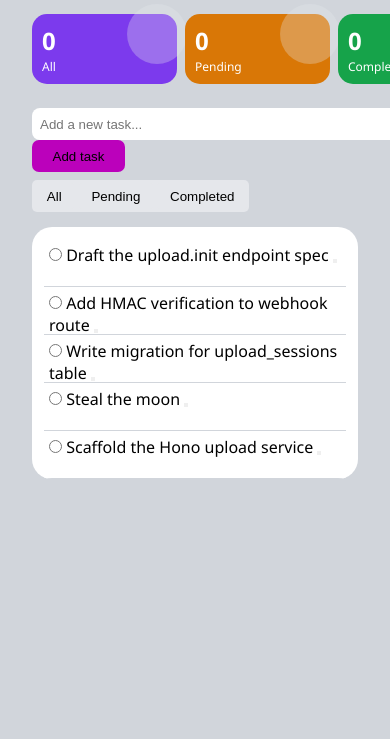
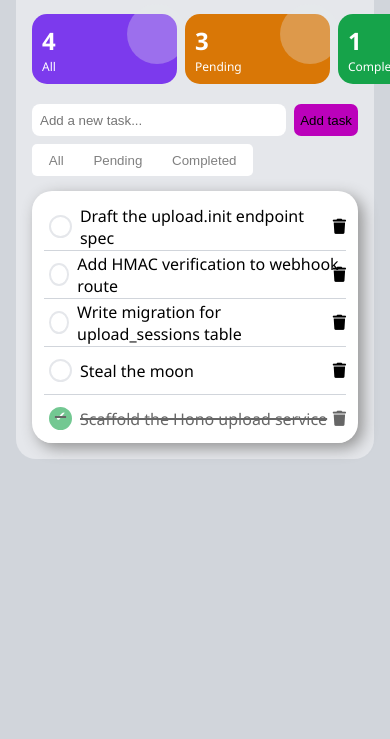
Before and after one commit to TaigaRaider/TDL, a plain HTML site: page index.html in a window 390 px wide. Shown: the part 105-844 px from the top of the page. Drawn offline with Linux system fonts and the light colour scheme.

Commit message:
I improved the layout and styling, next iter-obj:responsive js and css

```diff
--- a/index.html
+++ b/index.html
@@ -1,37 +1,42 @@
-<!DOCTYPE html>
+<!doctype html>
 <html lang="en">
   <head>
-    <meta charset="UTF-8">
-    <meta name="viewport" content="width=device-width, initial-scale=1.0">
-    <link rel="stylesheet" href="style.css">
+    <meta charset="UTF-8" />
+    <meta name="viewport" content="width=device-width, initial-scale=1.0" />
+    <link
+      rel="stylesheet"
+      href="https://cdnjs.cloudflare.com/ajax/libs/font-awesome/6.5.0/css/all.min.css"
+    />
+    <link rel="stylesheet" href="style.css" />
     <title>Todo</title>
   </head>
   <body>
     <div id="app">
       <header>
-            <h6 style="color: var(--color-muted-foreground);">WORKSPACE</h6>
-            <h1>Your tasks</h1>
+        <h6 style="color: var(--color-muted-foreground)">WORKSPACE</h6>
+        <h1 style="color: var(--color-foreground); margin-top: 0">
+          Your tasks
+        </h1>
       </header>
 
       <div class="dashboard">
         <div class="dashboard-item" id="all">
-                <p class="dashboard-item-count">0</p>
+          <p class="dashboard-item-count">4</p>
           <span class="dashboard-item-tag">All</span>
         </div>
 
         <div class="dashboard-item" id="pending">
-                <p class="dashboard-item-count">0</p>
+          <p class="dashboard-item-count">3</p>
           <span class="dashboard-item-tag">Pending</span>
         </div>
 
         <div class="dashboard-item" id="completed">
-                <p class="dashboard-item-count">0</p>
+          <p class="dashboard-item-count">1</p>
           <span class="dashboard-item-tag">Completed</span>
         </div>
-
       </div>
       <div class="input_fi">
-            <input id="input-task" type="text" placeholder="Add a new task...">
+        <input id="input-task" type="text" placeholder="Add a new task..." />
         <button id="add-task">Add task</button>
       </div>
       <section class="todo-section">
@@ -43,43 +48,50 @@
 
         <ul class="todo-list">
           <li class="todo-item">
-                    <input id= "task1" type="radio" value="Task Completed">
-                    <label for="task1">
+            <input id="task1" type="checkbox" value="Task Completed" />
+            <label for="task1" id="task1-label">
               Draft the upload.init endpoint spec
             </label>
-                    <button class="delete-button"><i class="fa-duotone fa-solid fa-trash"></i></button>
+            <button class="delete-button">
+              <i class="fa-duotone fa-solid fa-trash"></i>
+            </button>
           </li>
           <li class="todo-item">
-                    <input id= "task1" type="radio" value="Task Completed">
-                    <label for="task1">
+            <input id="task2" type="checkbox" value="Task Completed" />
+            <label for="task2" id="task2-label">
               Add HMAC verification to webhook route
             </label>
-                    <button class="delete-button"><i class="fa-duotone fa-solid fa-trash"></i></button>
+            <button class="delete-button">
+              <i class="fa-duotone fa-solid fa-trash"></i>
+            </button>
           </li>
           <li class="todo-item">
-                    <input id= "task1" type="radio" value="Task Completed">
-                    <label for="task1">
+            <input id="task3" type="checkbox" value="Task Completed" />
+            <label for="task3" id="task3-label">
               Write migration for upload_sessions table
             </label>
-                    <button class="delete-button"><i class="fa-duotone fa-solid fa-trash"></i></i></button>
+            <button class="delete-button">
+              <i class="fa-duotone fa-solid fa-trash"></i>
+            </button>
           </li>
           <li class="todo-item">
-                    <input id= "task1" type="radio" value="Task Completed">
-                    <label for="task1">
-                        Steal the moon
-                    </label>
-                    <button class="delete-button"><i class="fa-duotone fa-solid fa-trash"></i></button>
+            <input id="task4" type="checkbox" value="Task Completed" />
+            <label for="task4" id="task4-label"> Steal the moon </label>
+            <button class="delete-button">
+              <i class="fa-duotone fa-solid fa-trash"></i>
+            </button>
           </li>
           <li class="todo-item">
-                    <input id= "task1" type="radio" value="Task Completed">
-                    <label for="task1">
+            <input checked id="task5" type="checkbox" value="Task Completed" />
+            <label for="task5" id="task5-label">
               Scaffold the Hono upload service
             </label>
-                    <button class="delete-button"><i class="fa-duotone fa-solid fa-trash"></i></button>
+            <button class="delete-button">
+              <i class="fa-duotone fa-solid fa-trash"></i>
+            </button>
           </li>
         </ul>
       </section>
-
     </div>
 
     <script src="todo.js"></script>
--- a/style.css
+++ b/style.css
@@ -1,7 +1,7 @@
-:root{
+:root {
   --color-background: #d1d5db;
   --color-foreground: rgb(0, 0, 0);
-  --color-primary:rgb(59, 130, 246);
+  --color-primary: rgb(59, 130, 246);
   --color-primary-foreground: rgb(255, 255, 255);
   --color-muted: rgb(229, 231, 235);
   --color-muted-foreground: rgb(127, 145, 170);
@@ -14,10 +14,10 @@
   padding: 0;
   outline: none;
 }
-html{
+html {
   font-size: 16px;
 }
-body{
+body {
   background-color: var(--color-background);
   font-family: var(--font-sans);
   display: flex;
@@ -25,18 +25,21 @@ body{
   justify-content: center;
   padding: 1rem;
 }
-#app{
+#app {
   width: 100%;
   max-width: 500px;
   padding: 1rem;
+
+  background-color: var(--color-muted);
+  border-radius: 20px;
 }
-.dashboard{
+.dashboard {
   margin-top: 30px;
   display: grid;
-    grid-template-columns: repeat(3 , 1fr);
+  grid-template-columns: repeat(3, 1fr);
   gap: 0.5rem;
 }
-.dashboard-item{
+.dashboard-item {
   padding: 10px;
   border-radius: 15px;
   width: 145px;
@@ -48,12 +51,12 @@ body{
   grid-template-rows: repeat(2, 1fr);
   gap: 1px;
 }
-.dashboard-item-tag{
+.dashboard-item-tag {
   font-size: 0.75rem;
   font-weight: 400;
 }
-.dashboard-item::after{
-    content: '';
+.dashboard-item::after {
+  content: "";
   opacity: 30%;
   position: absolute;
   top: -10px;
@@ -63,58 +66,65 @@ body{
   border-radius: 50%;
   background: var(--color-muted);
 }
-#all{
+#all {
   background-color: #7c3aed;
 }
-#pending{
+#pending {
   background-color: rgb(217, 119, 6);
 }
-#completed{
+#completed {
   background-color: rgb(22, 163, 74);
 }
-.dashboard-item-count{
+.dashboard-item-count {
   font-size: 1.5rem;
-    font-weight: 670;
+  font-weight: 700;
 }
-#input-task{
+.input_fi{
+    display: flex;
+    gap: 0.5rem;
+
+    margin-top: 1.25rem;
+
+}
+#input-task {
   width: 367px;
   height: 2rem;
   padding-left: 0.5rem;
-    margin-top: 1.5rem;
-    margin-right: 3px;
 
   border: none;
   border-radius: 0.5rem;
-
 }
-#add-task{
+#add-task {
   width: 93px;
   height: 2rem;
   background-color: rgb(187, 1, 187);
   border: none;
   border-radius: 7px;
+  cursor: pointer;
 }
-.section-filter{
+.section-filter {
   margin-top: 0.5rem;
-    padding: 3px 2px;
-    background-color: var(--color-muted);
+  padding: 3px 4px;
+
+  background-color: var(--color-primary-foreground);
   width: max-content;
   border-radius: 5px;
 }
-.filter-btn{
+.filter-btn {
   width: max-content;
-    padding:0.35rem 0.8rem;
+  padding: 0.35rem 0.8rem;
+  background-color: var(--color-primary-foreground);
+  color: gray;
   border: none;
   border-radius: 3px;
-    background-color: var(--color-muted);
   transition: 300ms ease-out;
 }
-.filter-btn:focus{
+.filter-btn:focus {
   background-color: #c4b5fd;
   color: #6d28d9;
 }
-.todo-list{
-    box-shadow: 10px black;
+.todo-list {
+  box-shadow: 5px 5px 15px rgb(146, 146, 146);
   background-color: white;
   margin-top: 0.9rem;
   border-radius: 20px;
@@ -123,19 +133,58 @@ body{
   padding-bottom: 0px;
   height: fit-content;
 }
-.todo-item{
+.todo-item {
   height: 3rem;
-    background-color: var(--color-muted);
   position: relative;
   background-color: white;
   padding: 5px;
+
+  display: flex;
+  align-items: center;
+  gap: 0.5rem;
 }
-.todo-item::after{
-    content: '';
+.todo-item input[type="checkbox"] {
+  appearance: none;
+  width: 23px;
+  height: 23px;
+  border: 2px solid var(--color-muted);
+  border-radius: 50%;
+  cursor: pointer;
+
+  transition: 150ms ease-in-out;
+}
+.todo-item input[type="checkbox"]:checked {
+  border: 2px solid rgb(22, 163, 74);
+  background-color: rgb(22, 163, 74);
+}
+.todo-item input[type="checkbox"]:checked::before {
+  content: "✔";
+  display: block;
+  text-align: center;
+  color: white;
+}
+.todo-item::after {
+  content: "";
   position: absolute;
   bottom: 0;
   left: 0;
   height: 0.5px;
   width: 100%;
   background-color: var(--color-background);
+}.todo-item:last-child::after{
+    display: none;
 }
+.todo-item:has(input:checked){
+    text-decoration: 2px line-through;
+    opacity: 0.6;
+}
+.delete-button {
+  position: absolute;
+  right: 0;
+
+  background: none;
+  border: none;
+  cursor: pointer;
+
+  font-size: 0.95rem;
+}
```
Also changed, not shown: imgs/bac1.png (added), imgs/bac2.png (added), imgs/bac3.png (added), imgs/bac4.png (added), imgs/bac5.png (added). Lines whose indentation alone changed are shown as unchanged.
